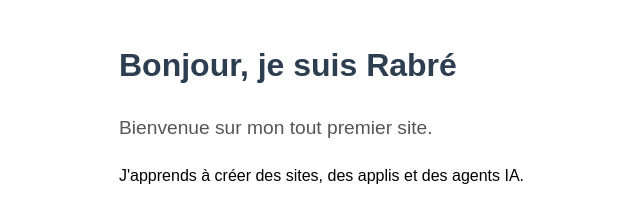
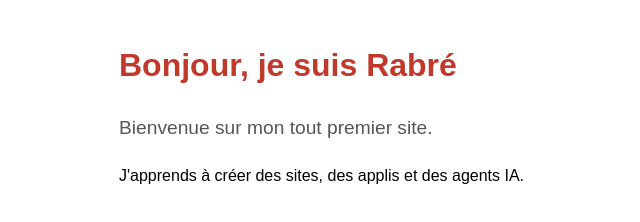
Before and after one commit to RabreHmi/rabrehmi.github.io, a plain HTML site: page index.html in a window 1280 px wide. Shown: the whole page, without its empty margins (171-811 px from the left). Drawn offline with Linux system fonts and the light colour scheme.

Commit message:
Change h1 color from #2c3e50 to #c0392b

```diff
--- a/index.html
+++ b/index.html
@@ -13,7 +13,7 @@
       line-height: 1.6;
     }
     h1 {
-      color: #2c3e50;
+      color: #c0392b;
     }
     .intro {
       font-size: 1.2em;
```
